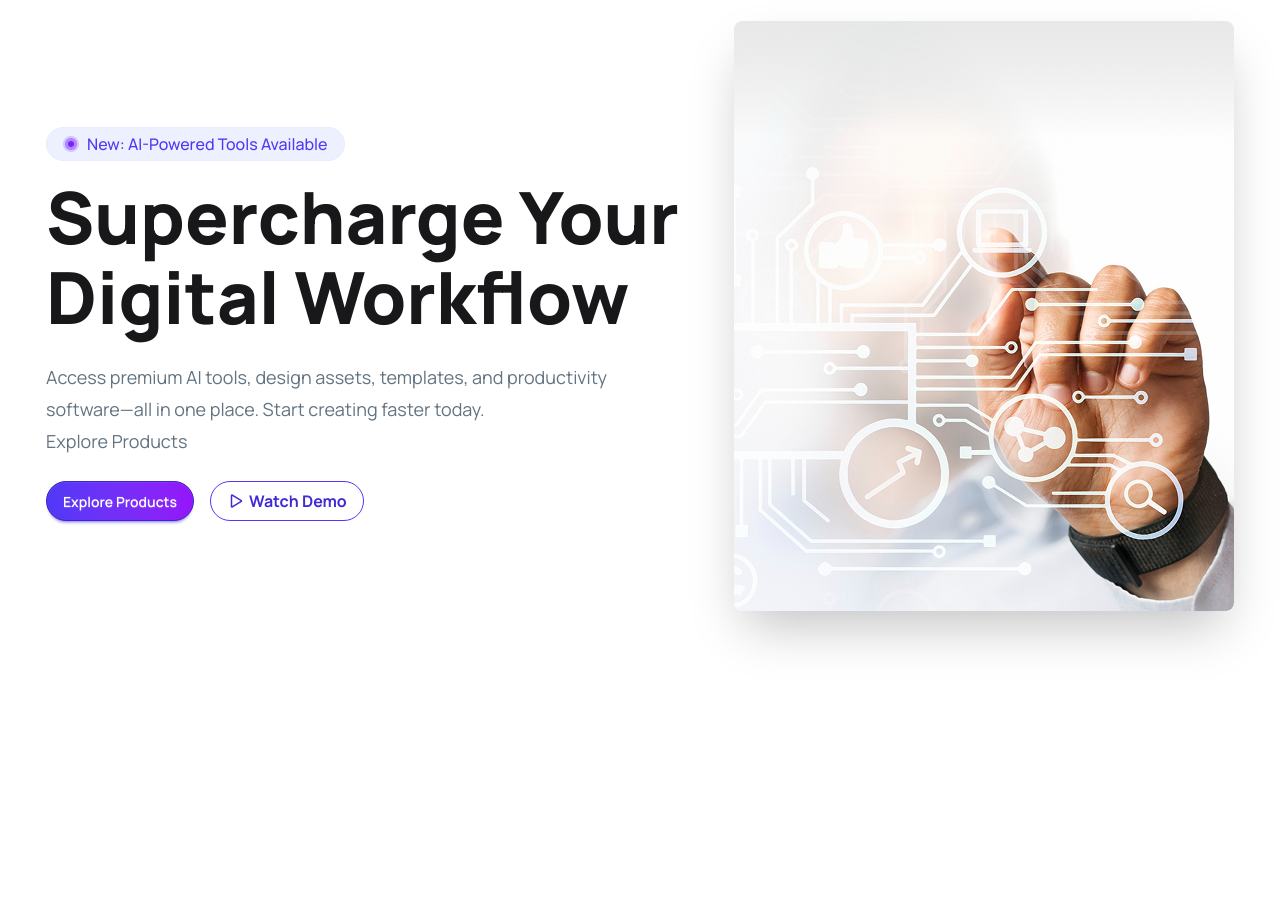
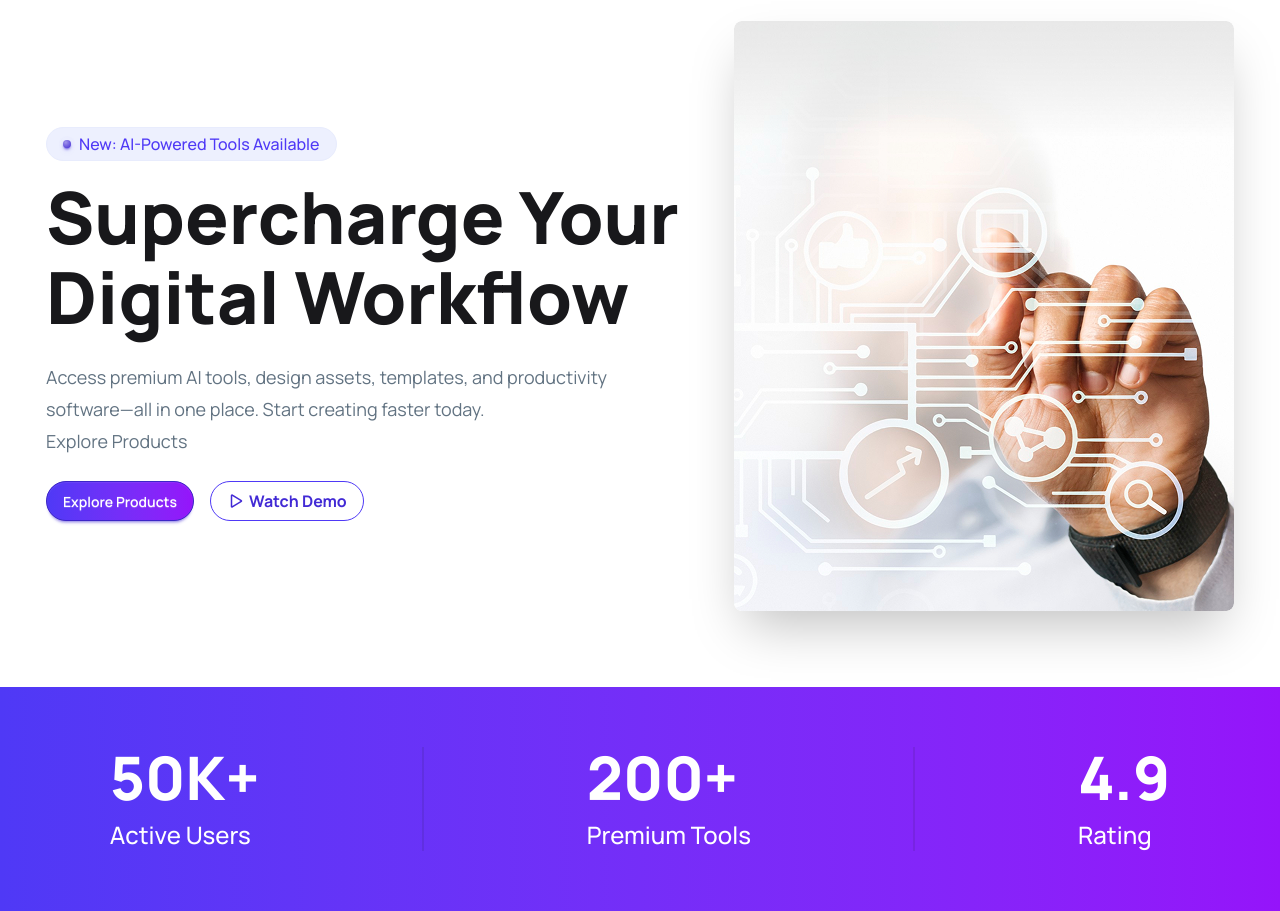
Before and after one commit to FahmidaAkterShimu/B13-Assignment-06, a React (Vite) app: page / in a window 1280 px wide. Shown: the part 140-1051 px from the top of the page. Before the commit the page ends 827 px from the top, so only its background shows below. Built offline with nearby package versions, Linux system fonts and the light colour scheme.

Commit message:
added counter section

```diff
--- a/index.html
+++ b/index.html
@@ -2,7 +2,7 @@
 <html lang="en" data-theme="light">
   <head>
     <meta charset="UTF-8" />
-    <link rel="icon" type="image/svg+xml" href="/favicon.svg" />
+    <link rel="icon" type="image/svg+xml" href="/favicon.png" />
     <meta name="viewport" content="width=device-width, initial-scale=1.0" />
     <title>b13-assignment-06</title>
   </head>
--- a/src/App.jsx
+++ b/src/App.jsx
@@ -1,5 +1,6 @@
 import './App.css'
 import Banner from './components/Banner'
+import Counter from './components/Counter'
 import Navbar from './components/Navbar'
 
 function App() {
@@ -7,8 +8,8 @@ function App() {
   return (
     <>
       <Navbar></Navbar>
-
       <Banner></Banner>
+      <Counter></Counter>
     </>
   )
 }
--- a/src/components/Banner.jsx
+++ b/src/components/Banner.jsx
@@ -14,10 +14,15 @@ const Banner = () => {
 
 
                 <div>
-                    <div className="badge badge-soft badge-primary text-base font-medium text-[#4F39F6] rounded-full py-4 px-4 my-4">
+                    {/* <div className="badge badge-soft badge-primary text-base font-medium text-[#4F39F6] rounded-full py-4 px-4 my-4">
                         <img src="online.png" alt="" />
                         New: AI-Powered Tools Available
-                    </div>
+                    </div> */}
+                    <div className="badge badge-soft badge-primary text-base font-medium text-[#4F39F6] rounded-full py-4 px-4 my-4">
+                        <div className="inline-grid *:[grid-area:1/1]">
+                            <div className="status status-primary animate-ping"></div>
+                            <div className="status status-primary"></div>
+                        </div> New: AI-Powered Tools Available </div>
 
                     <h1 className="text-4xl md:text-7xl font-bold md:font-extrabold leading-12 md:leading-20">Supercharge Your Digital Workflow</h1>
                     <p className="max-w-158 text-md md:text-lg md:leading-8 text-[#627382] py-6">
@@ -35,7 +40,7 @@ const Banner = () => {
                     </div>
                 </div>
             </div>
-        </div>
+        </div >
     );
 };
 
--- /dev/null
+++ b/src/components/Counter.jsx
@@ -0,0 +1,27 @@
+import React from 'react';
+
+const Counter = () => {
+    return (
+        <div className='bg-linear-to-r from-[#4F39F6] to-[#9514FA] py-15'>
+            <div className='max-w-300 mx-auto flex justify-around items-center text-white'>
+                <div>
+                    <h1 className='text-6xl font-extrabold mb-3'>50K+</h1>
+                    <p className='text-2xl font-medium'>Active Users</p>
+                </div>
+                <div className='divider divider-horizontal w-4'></div>
+                <div>
+                    <h1 className='text-6xl font-extrabold mb-3'>200+</h1>
+                    <p className='text-2xl font-medium'>Premium Tools</p>
+                </div>
+                <div className='divider divider-horizontal w-4'></div>
+                <div>
+                    <h1 className='text-6xl font-extrabold mb-3'>4.9</h1>
+                    <p className='text-2xl font-medium'>Rating</p>
+                </div>
+            </div>
+        </div>
+
+    );
+};
+
+export default Counter;
```
Also changed, not shown: public/favicon.png (added).
